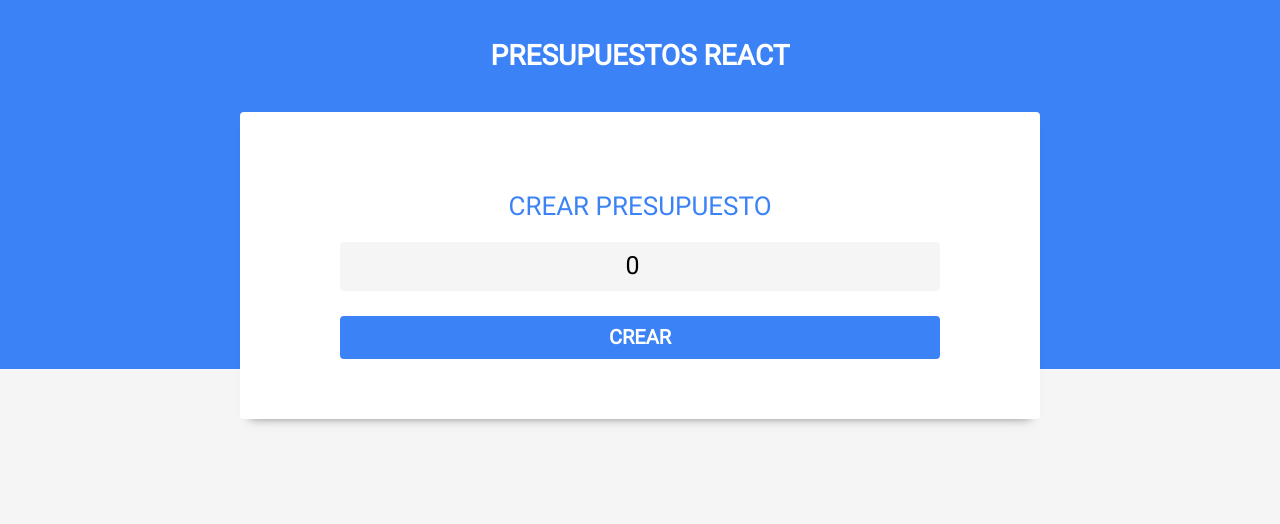
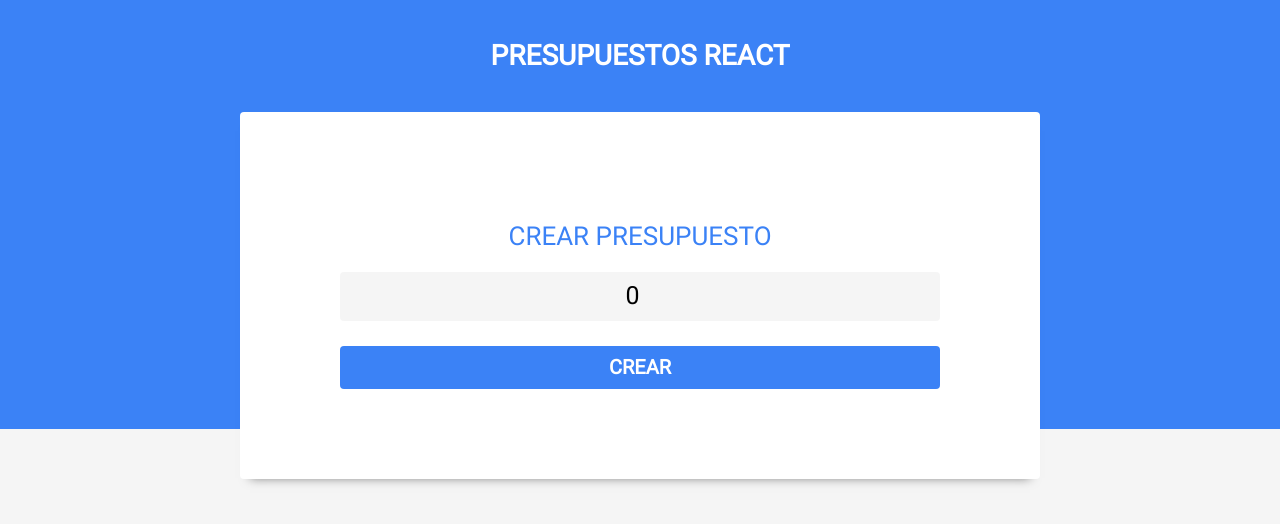
Before and after one commit to daniel-pompa/budget-management, a React (Vite) app: page / in a window 1280 px wide. Shown: the top 524 px of the page. Built offline with nearby package versions, Linux system fonts and the light colour scheme.

Commit message:
Add chart to expense tracking

```diff
--- a/package.json
+++ b/package.json
@@ -11,6 +11,7 @@
   },
   "dependencies": {
     "react": "^18.2.0",
+    "react-circular-progressbar": "^2.1.0",
     "react-dom": "^18.2.0",
     "react-swipeable-list": "^1.8.0"
   },
--- a/src/components/Budget.jsx
+++ b/src/components/Budget.jsx
@@ -1,6 +1,8 @@
 /* eslint-disable react-hooks/exhaustive-deps */
 import { useState, useEffect } from 'react';
 import PropTypes from 'prop-types';
+import { CircularProgressbar } from 'react-circular-progressbar';
+import 'react-circular-progressbar/dist/styles.css';
 import { formatAmount } from '../helpers';
 
 const Budget = ({ expenses, budget }) => {
@@ -25,9 +27,8 @@
 
   return (
     <div className='budget-container container shadow two-columns'>
-      {/* TODO Display the Graphics component here */}
       <div>
-        <h2>Gráfico</h2>
+        <CircularProgressbar value={0} />
       </div>
 
       <div className='budget-content'>
--- a/src/index.css
+++ b/src/index.css
@@ -218,7 +218,18 @@
   display: flex;
   justify-content: space-between;
   margin-top: -5rem;
+  padding: 2rem 0;
   transform: translateY(5rem);
+}
+
+@media (min-width: 768px) {
+  .budget-container {
+    padding: 4rem;
+  }
+}
+
+.budget-container svg {
+  width: 20rem;
 }
 
 .two-columns {
@@ -250,11 +261,13 @@
   color: var(--blue);
   font-size: 1.8rem;
   font-weight: 900;
+  text-align: center;
 }
 
 @media (min-width: 768px) {
   .budget-content p {
     font-size: 2.4rem;
+    text-align: left;
   }
 }
 
@@ -504,3 +517,8 @@
     font-size: 2.4rem;
   }
 }
+
+/** Circular Progressbar */
+.CircularProgressbar .CircularProgressbar-text {
+  font-size: 1rem !important;
+}
```
Also changed, not shown: 1 other file (tests, documents, lock files or other folders).
